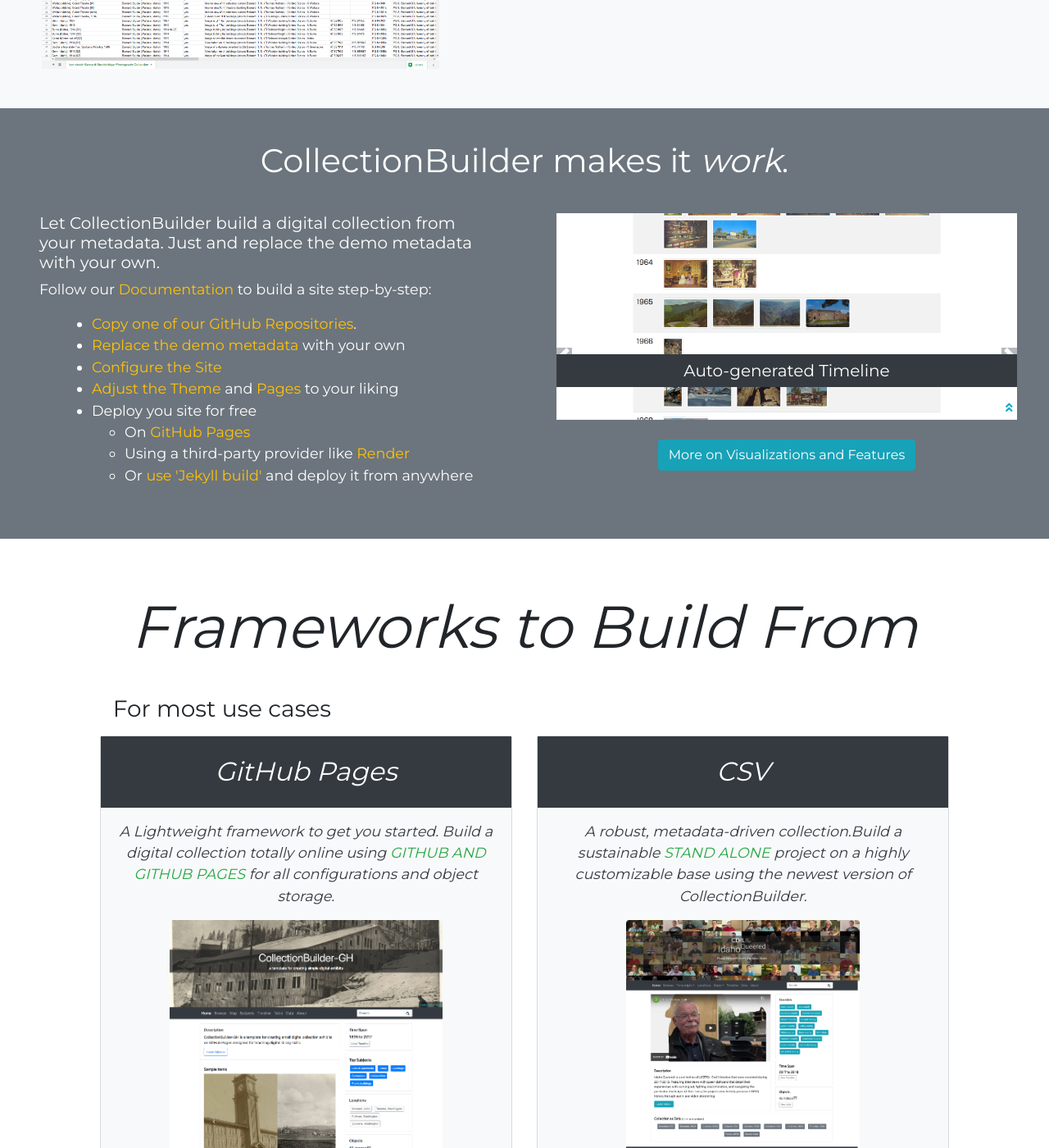
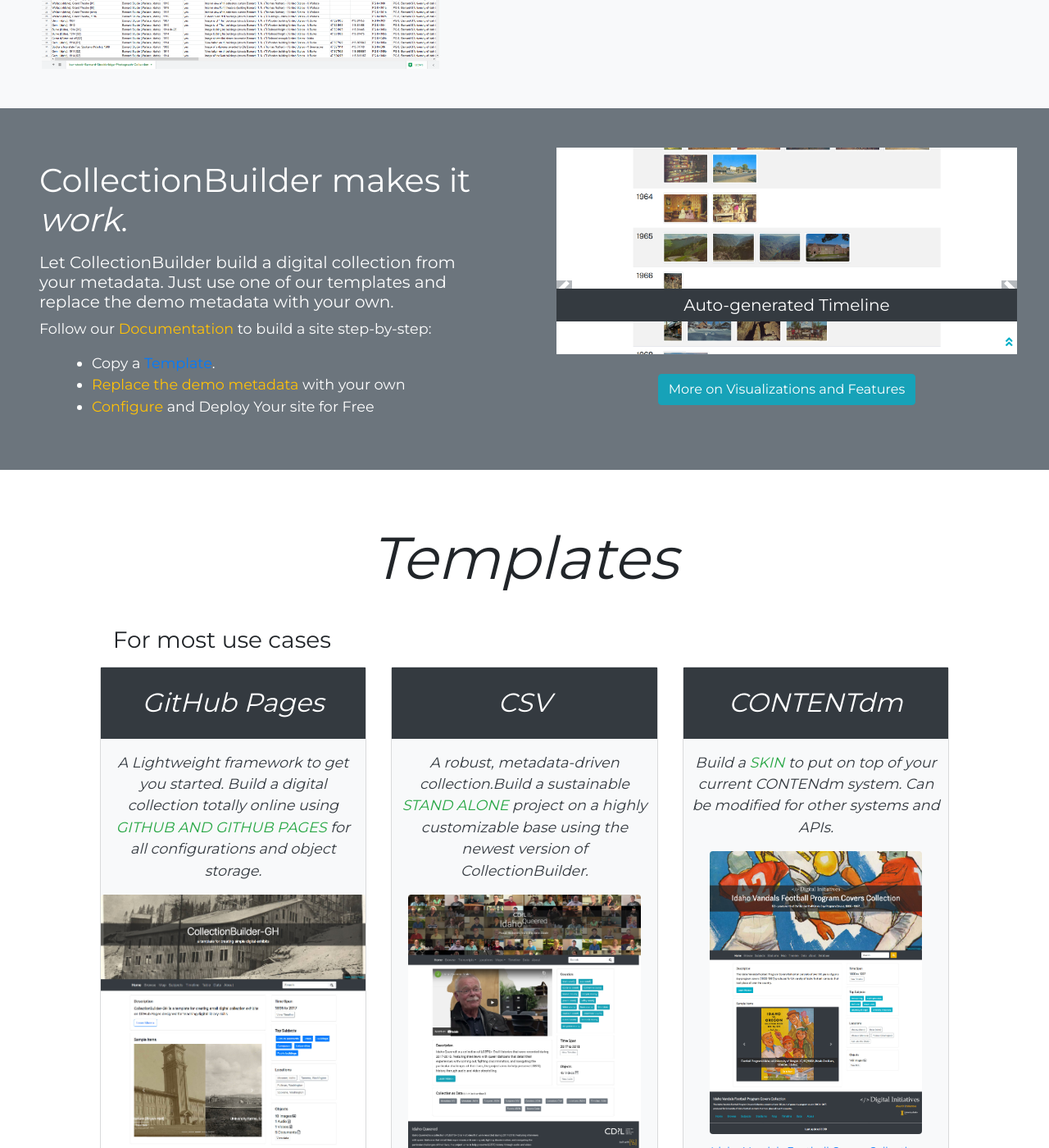
Before and after one commit to CollectionBuilder/collectionbuilder.github.io, a Jekyll site: the page built from index.html, in a window 1280 px wide and 1400 px high, scrolled down 664 px. Shown: the whole window at 82% size. Built offline with Jekyll 4.4.1, drawn with Linux system fonts in a browser that asks for light colours; comment, search, counter and statistics services are not loaded; some of the changed text lies outside the part shown.

Commit message:
edits done live on Zoom for o and e

```diff
--- a/_data/types.csv
+++ b/_data/types.csv
@@ -3,5 +3,5 @@
 sa,Stand Alone,https://github.com/CollectionBuilder/collectionbuilder-sa,sa-hjccc.png,"Build a <span class='text-success text-uppercase'>Stand Alone</span>, totally self-contained digital collection with search, vizualization and browsing features enabled. This framework preceded CSV.","Self-contained collections or Small Digital Libraries;Taking Complete Control of Your Metadata, Objects, and Design; Deployed on any web server;Search powered by Lunr.js",Historical Japanese Ceramic Comparative Collection,https://www.lib.uidaho.edu/digital/hjccc/,,,,
 csv,CSV,https://github.com/CollectionBuilder/collectionbuilder-csv,csv-queered.jpg,"A robust, metadata-driven collection.Build a sustainable <span class='text-success text-uppercase'>Stand Alone</span> project on a highly customizable base using the newest version of CollectionBuilder.","Flexible object locations and representations;Designed for easier customization and creating new visualizations;Fully self-contained projects;Focus on metadata and curate items from anywhere",Idaho Queered,https://www.lib.uidaho.edu/queered/,,,,
 es,Elastic,https://github.com/CollectionBuilder/collectionbuilder-sa_draft,,"Build a <span class='text-success text-uppercase'>Full Digital Library</span>, connecting all your stand alone Collections with an <a href='https://www.elastic.co/'>Elasticsearch</a> and <a href='https://www.digitalocean.com/products/spaces/'>Digital Ocean Spaces</a>  enabled digital library.","Full Digital Libraries with full-text and cross-collection searching;Jumping Ship from Proprietary Systems and Bloated Contracts;Taking Complete Control of Your Metadata, Objects, and Design",Historical Japanese Ceramic Comparative Collection,,es,,,true
-skins,Skin,https://github.com/CollectionBuilder/collectionbuilder-contentdm,skin-football.jpg,"Build a  <span class='text-success text-uppercase'>Skin</span> to put on top of your current digital asset management system. Currently offered for CONTENTdm. Can be modified for other systems and APIs.",Bringing the Most out of your current Digital Collections;Creating New Thematic Collections and Exhibits;Incorporating Non-Developers into the Building and Design Process,Idaho Vandals Football Covers Collection,https://www.lib.uidaho.edu/digital/footballcovers/,contentdm,https://collectionbuilder.github.io/collectionbuilder-contentdm/,
+cdm,CONTENTdm,https://github.com/CollectionBuilder/collectionbuilder-contentdm,skin-football.jpg,"Build a  <span class='text-success text-uppercase'>Skin</span> to put on top of your current CONTENdm system. Can be modified for other systems and APIs.",Bringing the Most out of your current Digital Collections;Creating New Thematic Collections and Exhibits;Incorporating Non-Developers into the Building and Design Process,Idaho Vandals Football Covers Collection,https://www.lib.uidaho.edu/digital/footballcovers/,contentdm,https://collectionbuilder.github.io/collectionbuilder-contentdm/,
 sheets,Sheets,,,"Build a <span class='text-success text-uppercase'>Google Sheets driven</span> version of CollectionBuilder. Publish your Sheet and add the link to the repository to generate a CollectionBuilder site.",Great for records-only sites; Focus on the spreadsheet; Minimal repository work; Same great CollectionBuilder framework.,,,,,,true
--- a/_includes/header.html
+++ b/_includes/header.html
@@ -14,7 +14,7 @@
             <nav class="col-md-8 mt-3" role="navigation">
                 <ul class="nav nav-pills nav-fill float-right">
                     <li class="nav-item dropdown">
-                        <a id="cb-types" class="nav-link text-white dropdown-toggle" data-toggle="dropdown" href="#" role="button" aria-haspopup="true" aria-expanded="false">Types</a>
+                        <a id="cb-types" class="nav-link text-white dropdown-toggle" data-toggle="dropdown" href="#" role="button" aria-haspopup="true" aria-expanded="false">Templates</a>
                         <div class="dropdown-menu" aria-labelledby="cb-types">
                             <p class="mb-0 mt-1 ml-2">Primary</p>
                             <a class="dropdown-item" href="{{ '/gh/' | relative_url }}">GH - Github-Pages</a>
@@ -27,12 +27,14 @@
                             <a class="dropdown-item" href="{{ '/sheets/' | relative_url }}">Sheets - Google Sheets</a>
                         </div>
                     </li>
+                    <li class="nav-item">
+                        <a class="nav-link text-white" href="{{ '/cb-docs/' | absolute_url }}">Documentation</a>
+                    </li>
                     <li class="nav-item dropdown">
-                        <a id="cb-docs" class="nav-link text-white dropdown-toggle" data-toggle="dropdown" href="#" role="button" aria-haspopup="true" aria-expanded="false">Get Started</a>
+                        <a id="cb-docs" class="nav-link text-white dropdown-toggle" data-toggle="dropdown" href="#" role="button" aria-haspopup="true" aria-expanded="false">Tutorials</a>
                         <div class="dropdown-menu" aria-labelledby="cb-docs">
 
-                            <a class="dropdown-item" href="{{ '/cb-docs/' | absolute_url }}">Documentation</a>
-                            <div class="dropdown-divider"></div>
+
                             <a class="dropdown-item" href="{{ '/workshop/gh/' | relative_url }}">CollectionBuilder-GH Online Tutorial</a>
                             <a class="dropdown-item" href="{{ '/workshop/gh/' | relative_url }}">In-Depth Workshop (Videos and Syllabus)</a>
 
--- a/index.html
+++ b/index.html
@@ -27,20 +27,16 @@
     <br /><br /><br /><br />
 </div>
 <div class="row py-4 bg-secondary text-white ">
-       <h1 class="display-5 my-3 text-center col-12">CollectionBuilder makes it <em>work</em>.</h1>
+
     <div class="col-md-6 px-5 col-12 mx-auto m-4">
-        <p class="h5">Let CollectionBuilder build a digital collection from your metadata. Just  and replace the demo metadata with your own.</p>
+        <h1 class="display-5 my-3">CollectionBuilder makes it <em>work</em>.</h1>
+        <p class="h5">Let CollectionBuilder build a digital collection from your metadata. Just use one of our templates  and replace the demo metadata with your own.</p>
         <p>Follow our <a class="text-warning"  href="/cb-docs/">Documentation</a> to build a site step-by-step:</p>
         <ul class="ml-4">
-            <li><a class="text-warning" href="https://collectionbuilder.github.io/cb-docs/docs/repository/create/">Copy one of our GitHub Repositories</a>.</a></li>
+            <li>Copy a <a href="">Template</a>.</li>
             <li><a class="text-warning" href="https://collectionbuilder.github.io/cb-docs/docs/metadata/">Replace the demo metadata</a> with your own</li>
-            <li><a class="text-warning" href="https://collectionbuilder.github.io/cb-docs/docs/config/">Configure the Site</a></li>
-            <li><a class="text-warning" href="https://collectionbuilder.github.io/cb-docs/docs/theme/">Adjust the Theme</a> and <a class="text-warning" href=https://collectionbuilder.github.io/cb-docs/docs/customization/">Pages</a> to your liking</li>
-            <li>Deploy you site for free<ul>
-                <li>On <a class="text-warning" href="https://collectionbuilder.github.io/cb-docs/docs/deploy/gh-pages/">GitHub Pages</a> </li>
-                <li>Using a third-party provider like <a class="text-warning" href="https://collectionbuilder.github.io/cb-docs/docs/deploy/thirdparty/#deploy-using-render">Render</a></li>
-                <li>Or <a class="text-warning" href="https://collectionbuilder.github.io/cb-docs/docs/deploy/build/">use 'Jekyll build'</a> and deploy it from anywhere</li>
-            </ul></li>
+            <li><a class="text-warning" href="https://collectionbuilder.github.io/cb-docs/docs/config/">Configure</a>  and Deploy Your site for Free</li>
+
         </ul>
     </div>
     <div class="col-md-6 pt-0 ">
@@ -145,13 +141,13 @@
 </div>
 <div class="row my-4 ">
     <div class="col-12 my-4">
-        <h1 class="m-3 font-italic text-center display-3 ">Frameworks to Build From</h1>
+        <h1 class="m-3 font-italic text-center display-3 ">Templates</h1>
     </div>
     <div class="col-md-10 offset-md-1">
         <h3 class="ml-3 mb-3">For most use cases</h3>
         <div class="card-deck ">
             {%for type in site.data.types%}
-            {% if type.id == 'csv' or type.id == 'gh' %}
+            {% if type.id == 'csv' or type.id == 'gh' or type.id == "cdm" %}
             <div class="card mb-4 bg-light text-dark">
                 <div class="card-heading">
                     <h2 class=" font-italic text-center display-5 bg-dark text-white p-4 mb-3 ">
@@ -180,12 +176,12 @@
             {% endfor %}
         </div>
     </div>
-    <div class="col-md-10 offset-md-1">
-        <h3 class="ml-3 my-3">For more specific (and adventurous) use cases
+    <div class="col-md-6 offset-md-3">
+        <h3 class="ml-3 my-3">Templates in Development
         </h3>
         <div class="card-deck ">
             {%for type in site.data.types%}
-            {% unless type.id == 'csv' or type.id == 'gh' %}
+            {% if type.id == 'es' or type.id == 'sheets' %}
             <div class="card mb-4 bg-light text-dark">
                 <div class="card-heading">
                     <h2 class=" font-italic text-center display-5 bg-dark text-white p-4 mb-3 ">
@@ -202,7 +198,7 @@
 
                 </div>
             </div>
-            {% endunless %}
+            {% endif %}
             {% endfor %}
         </div>
     </div>
```
Also changed, not shown: pages/skins.md (+3 -3 lines).
